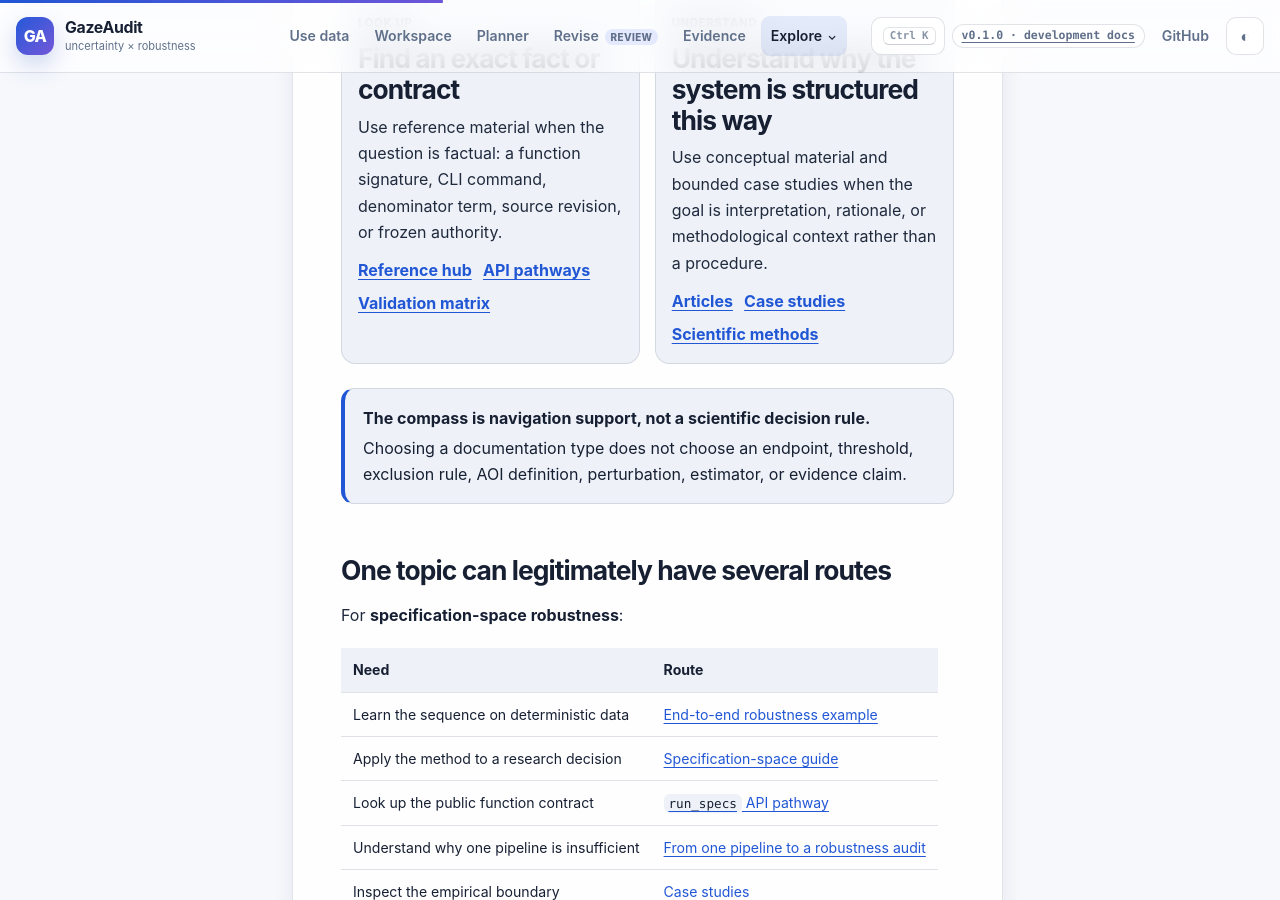
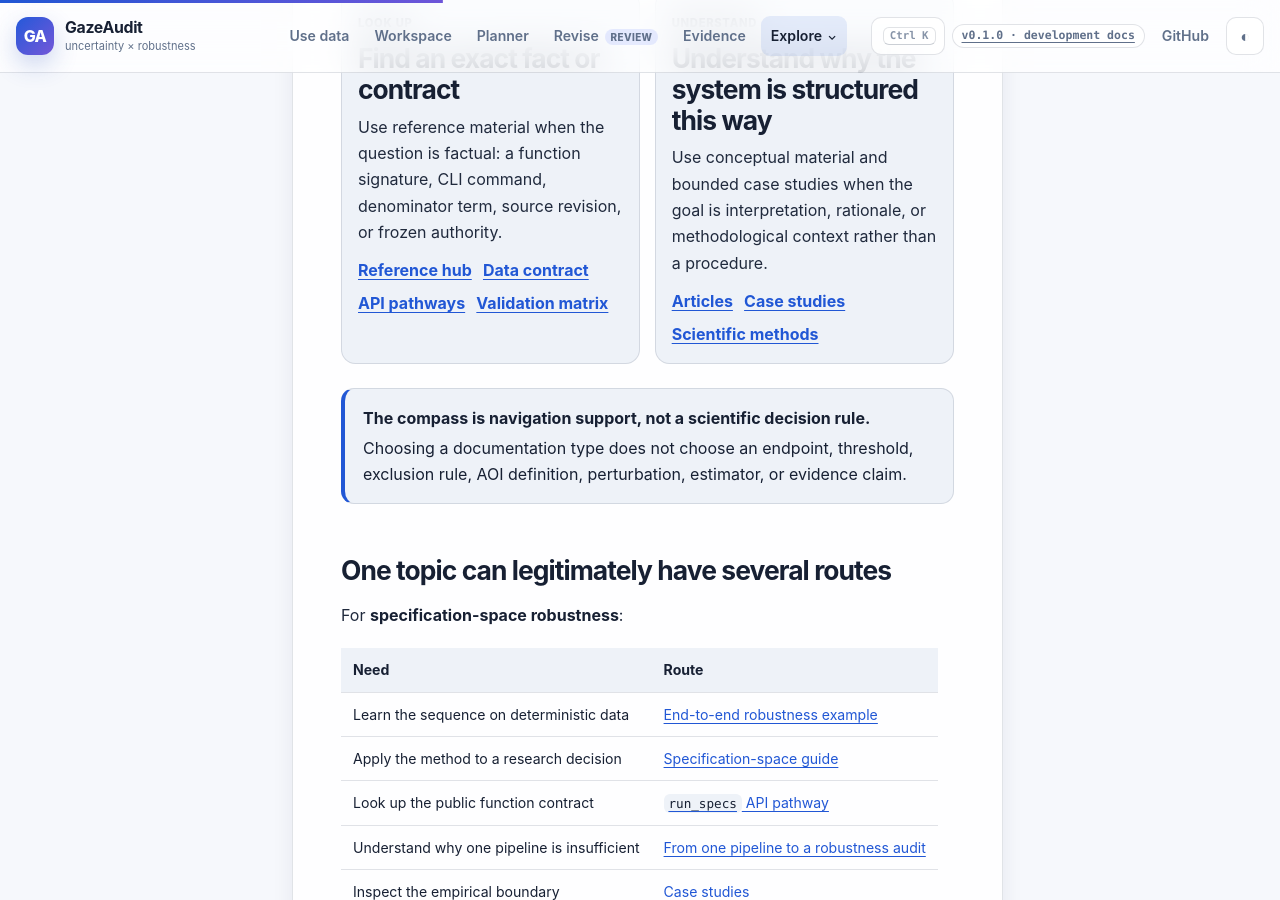
Before and after one commit to stefanosbalaskas/GazeAudit, a Jekyll site: the page built from docs/documentation-map.md, in a window 1280 px wide and 900 px high, scrolled down 985 px. Built offline with Jekyll 4.4.1, drawn with Linux system fonts in a browser that asks for light colours.

Commit message:
docs: connect compass to data contract

```diff
--- a/docs/documentation-map.md
+++ b/docs/documentation-map.md
@@ -44,6 +44,7 @@ This structure is adapted from the tutorial / how-to / reference / explanation s
     <p>Use reference material when the question is factual: a function signature, CLI command, denominator term, source revision, or frozen authority.</p>
     <div class="documentation-compass-links">
       <a href="{{ '/docs/reference/' | relative_url }}">Reference hub</a>
+      <a href="{{ '/docs/data-contract/' | relative_url }}">Data contract</a>
       <a href="{{ '/docs/reference/api-pathways/' | relative_url }}">API pathways</a>
       <a href="{{ '/docs/VALIDATION_MATRIX.html' | relative_url }}">Validation matrix</a>
     </div>
```
